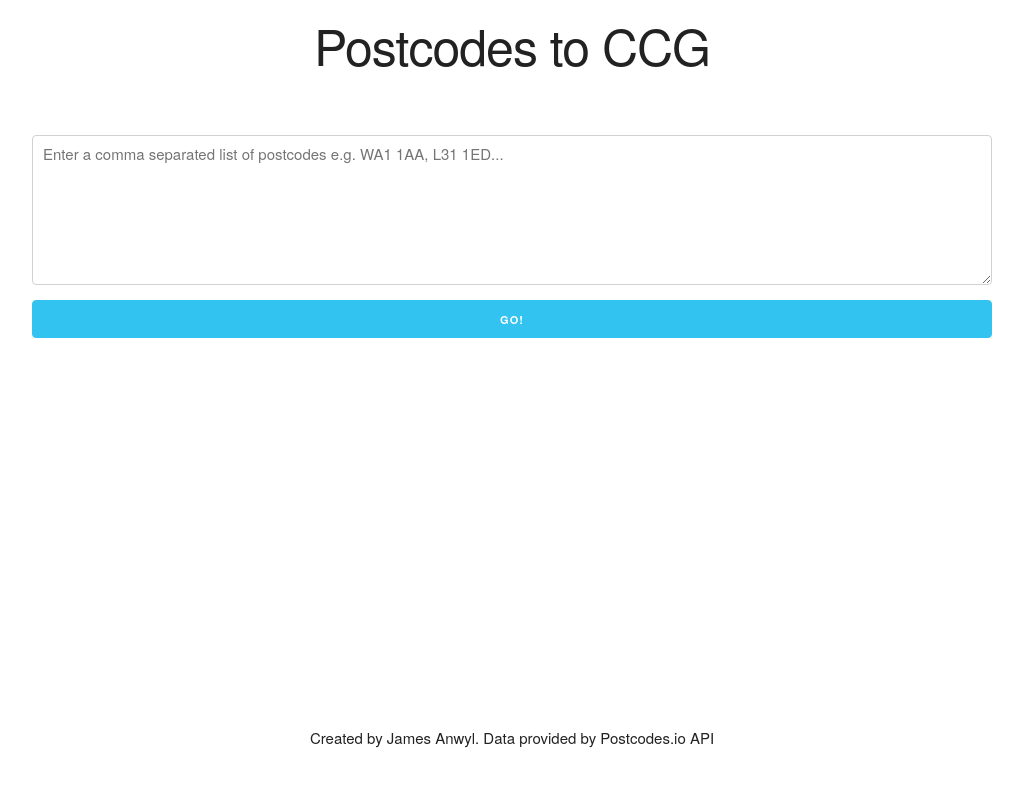
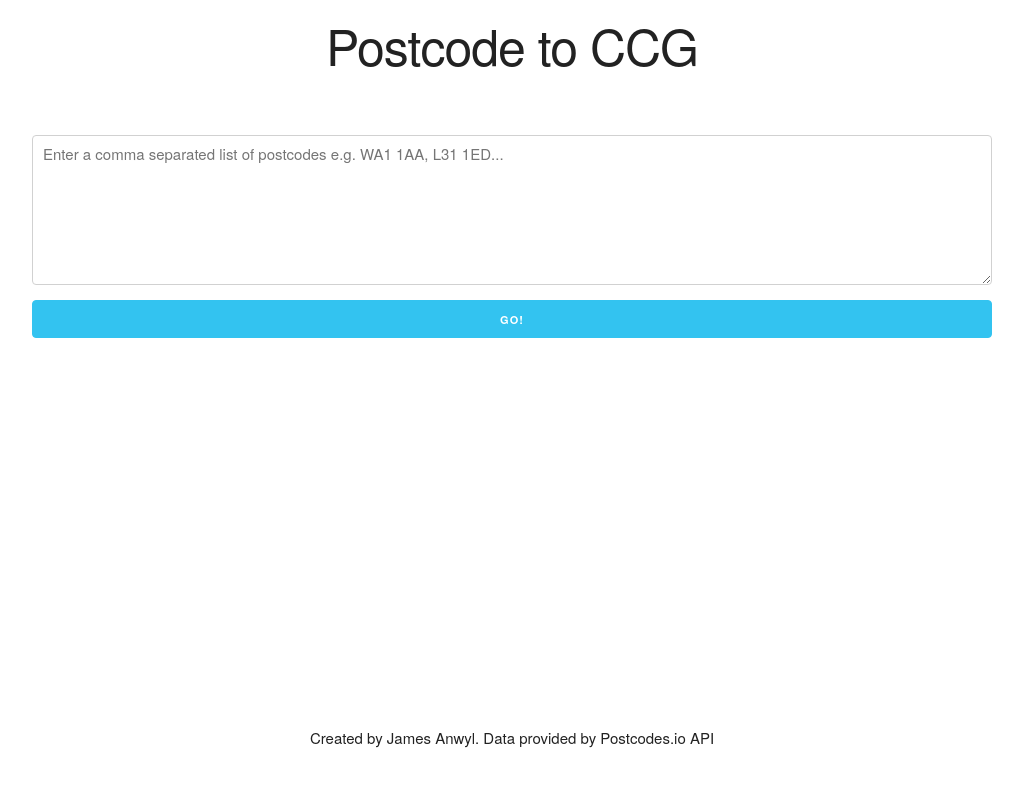
Before and after one commit to janwyl1/postcodeccg, a React (Create React App) app: page / in a window 1280 px wide. Shown: the top 786 px of the page, without its empty margins (128-1151 px from the left). Built offline with nearby package versions, Linux system fonts and the light colour scheme.

Commit message:
updated page title, meta desc + h1

```diff
--- a/public/index.html
+++ b/public/index.html
@@ -7,7 +7,7 @@
     <meta name="theme-color" content="#000000" />
     <meta
       name="description"
-      content="Web site created using create-react-app"
+      content="Converts Postcodes into Clinical Commissioning Group (CCG) ID's."
     />
     <link rel="apple-touch-icon" href="%PUBLIC_URL%/logo192.png" />
     <!--
@@ -24,7 +24,7 @@
       work correctly both with client-side routing and a non-root public URL.
       Learn how to configure a non-root public URL by running `npm run build`.
     -->
-    <title>React App</title>
+    <title>Postcode to CCG Converter</title>
   </head>
   <body>
     <noscript>You need to enable JavaScript to run this app.</noscript>
--- a/src/Header.js
+++ b/src/Header.js
@@ -3,7 +3,7 @@ import React from 'react';
 const Header = () => {
   return (
     <header>
-      <h1>Postcodes to CCG</h1>
+      <h1>Postcode to CCG</h1>
     </header>
   )
 }
```
